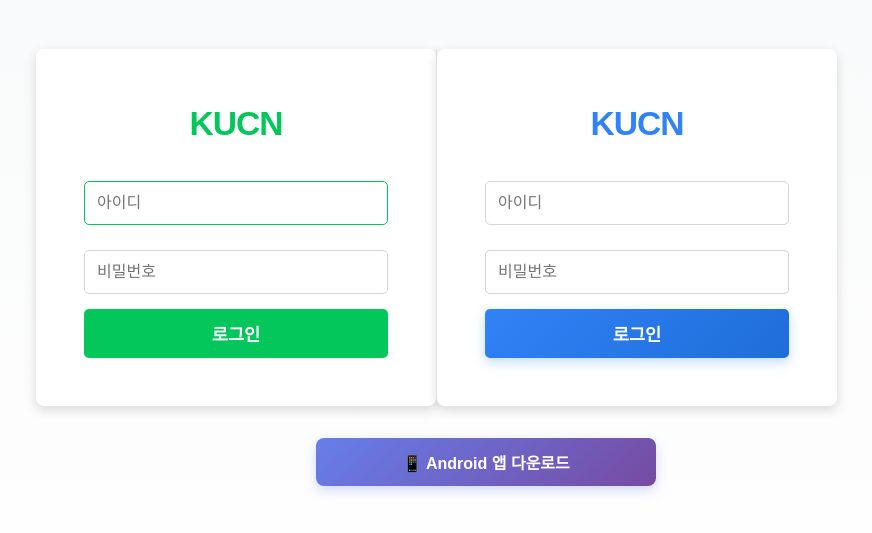
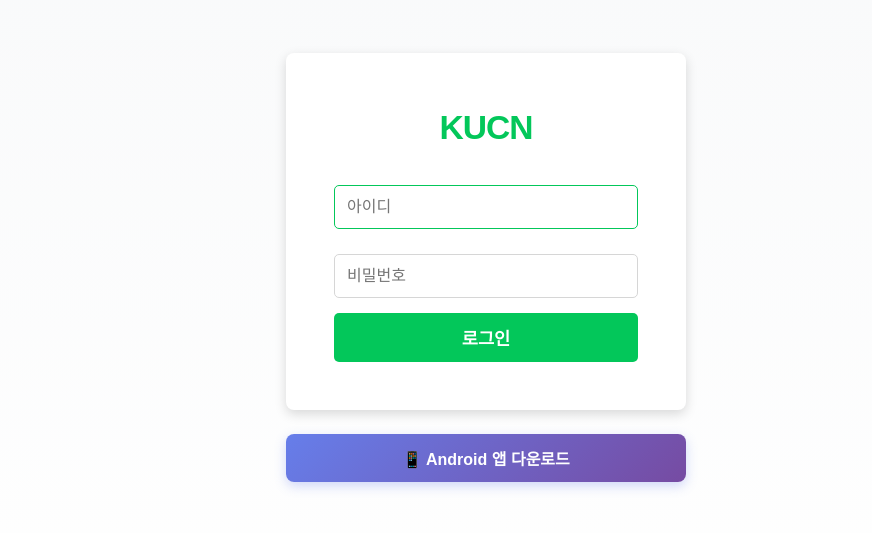
Before and after one commit to kby920909/KUCN, a React (Vite) app in the folder frontend/: page / in a window 1280 px wide. Shown: the part 133-666 px from the top of the page, without its empty margins (154-1026 px from the left). Built offline with nearby package versions, Linux system fonts and the light colour scheme.

Commit message:
APK download as KUCN.apk, move button below login, fix layout

```diff
--- a/frontend/src/components/LoginForm.css
+++ b/frontend/src/components/LoginForm.css
@@ -18,15 +18,6 @@
   gap: 0;
 }
 
-/* 로그인 두 개 + 구분선을 하나의 행으로 */
-.login-forms-row {
-  display: flex;
-  flex-direction: column;
-  align-items: center;
-  width: 100%;
-  gap: 0;
-}
-
 .login-box {
   width: 100%;
   max-width: 340px;
@@ -35,41 +26,6 @@
   box-shadow: 0 4px 12px rgba(0, 0, 0, 0.15);
   border-radius: 8px;
   text-align: center;
-}
-
-.login-divider {
-  margin: 30px 0;
-  position: relative;
-  width: 100%;
-  max-width: 340px;
-  height: 1px;
-  background: #e0e0e0;
-}
-
-.login-box-toss {
-  margin-top: 0;
-}
-
-.toss-logo {
-  margin-bottom: 28px;
-}
-
-.toss-logo span {
-  font-size: 2.1rem;
-  font-weight: bold;
-  color: #3182f6;
-  letter-spacing: -1px;
-}
-
-.toss-login-btn {
-  background: linear-gradient(135deg, #3182f6 0%, #1e6dd9 100%) !important;
-  box-shadow: 0 4px 12px rgba(49, 130, 246, 0.3) !important;
-}
-
-.toss-login-btn:hover:not(:disabled) {
-  background: linear-gradient(135deg, #1e6dd9 0%, #1557b8 100%) !important;
-  box-shadow: 0 6px 16px rgba(49, 130, 246, 0.4) !important;
-  transform: translateY(-2px);
 }
 
 .naver-logo {
@@ -124,12 +80,13 @@
   margin: 0 0 10px 0;
 }
 
-/* APK 다운로드 섹션 - 로그인 아래 */
+/* APK 다운로드 - 로그인과 같은 너비 */
 .apk-download-section {
   width: 100%;
   max-width: 340px;
-  margin-top: 28px;
+  margin-top: 20px;
   flex-shrink: 0;
+  padding: 0;
 }
 
 .apk-download-btn {
@@ -166,11 +123,6 @@
 
 /* 모바일 터치 최적화 */
 @media (max-width: 768px) {
-  .apk-download-section {
-    max-width: 100%;
-    padding: 0 16px;
-  }
-
   .apk-download-btn {
     min-height: 48px;
     padding: 14px 20px;
@@ -208,38 +160,16 @@
   text-decoration: underline;
 }
 
-/* 반응형 - PC: 로그인 두 개 나란히, 그 아래 APK 버튼 */
+/* PC 반응형 */
 @media (min-width: 769px) {
-  .login-container {
-    max-width: 900px;
-  }
-
-  .login-forms-row {
-    flex-direction: row;
-    align-items: stretch;
-    gap: 0;
-    max-width: 100%;
-  }
-
   .login-box {
     max-width: 380px;
     padding: 48px 40px 40px;
-    flex: 1;
-  }
-
-  .login-divider {
-    margin: 0;
-    width: 1px;
-    height: auto;
-    min-height: 280px;
-    max-width: 1px;
-    flex-shrink: 0;
-    background: #e0e0e0;
-    align-self: stretch;
   }
 
   .apk-download-section {
-    margin-top: 32px;
+    max-width: 380px;
+    margin-top: 24px;
   }
 }
 
@@ -248,16 +178,20 @@
     max-width: 400px;
     padding: 56px 48px 48px;
   }
+
+  .apk-download-section {
+    max-width: 400px;
+  }
 }
 
 @media (min-width: 1400px) {
-  .login-container {
-    max-width: 1000px;
+  .login-box {
+    max-width: 420px;
+    padding: 64px 56px 56px;
   }
 
-  .login-box {
-    max-width: 440px;
-    padding: 64px 56px 56px;
+  .apk-download-section {
+    max-width: 420px;
   }
 }
 
@@ -267,31 +201,17 @@
     padding: 20px 16px;
   }
 
-  .login-forms-row {
-    flex-direction: column;
-  }
-
   .login-box {
     max-width: 340px;
     padding: 32px 24px 24px;
   }
 
-  .login-divider {
+  .apk-download-section {
+    margin-top: 20px;
     max-width: 340px;
-    margin: 24px 0;
-    height: 1px;
-    min-height: 1px;
-    width: 100%;
   }
 
-  .apk-download-section {
-    margin-top: 24px;
-    padding: 0 16px;
-    max-width: 100%;
-  }
-
-  .naver-logo span,
-  .toss-logo span {
+  .naver-logo span {
     font-size: 1.8rem;
   }
 }
--- a/frontend/src/components/LoginForm.tsx
+++ b/frontend/src/components/LoginForm.tsx
@@ -10,20 +10,12 @@ type Props = {
 export function LoginForm({ onSubmit, loading, errorMessage }: Props) {
   const [classicId, setClassicId] = useState('');
   const [classicPw, setClassicPw] = useState('');
-  const [tossId, setTossId] = useState('');
-  const [tossPw, setTossPw] = useState('');
   const [apkDownloading, setApkDownloading] = useState(false);
 
-  const handleClassicSubmit = (e: FormEvent) => {
+  const handleSubmit = (e: FormEvent) => {
     e.preventDefault();
     if (!classicId.trim() || !classicPw) return;
     onSubmit(classicId.trim(), classicPw, 'classic');
-  };
-
-  const handleTossSubmit = (e: FormEvent) => {
-    e.preventDefault();
-    if (!tossId.trim() || !tossPw) return;
-    onSubmit(tossId.trim(), tossPw, 'toss');
   };
 
   const apkUrl = `${window.location.origin}/app-debug.apk`;
@@ -53,9 +45,7 @@ export function LoginForm({ onSubmit, loading, errorMessage }: Props) {
   return (
     <div className="login-wrapper">
       <div className="login-container">
-        {/* 로그인 영역: 두 개 나란히(PC) / 세로(모바일) */}
-        <div className="login-forms-row">
-          <form className="login-box" onSubmit={handleClassicSubmit}>
+        <form className="login-box" onSubmit={handleSubmit}>
           <div className="naver-logo">
             <span>KUCN</span>
           </div>
@@ -84,38 +74,6 @@ export function LoginForm({ onSubmit, loading, errorMessage }: Props) {
           </button>
         </form>
 
-        <div className="login-divider"></div>
-
-        <form className="login-box login-box-toss" onSubmit={handleTossSubmit}>
-          <div className="toss-logo">
-            <span>KUCN</span>
-          </div>
-          <input
-            type="text"
-            placeholder="아이디"
-            value={tossId}
-            onChange={(e) => setTossId(e.target.value)}
-            required
-            disabled={loading}
-            autoComplete="username"
-          />
-          <input
-            type="password"
-            placeholder="비밀번호"
-            value={tossPw}
-            onChange={(e) => setTossPw(e.target.value)}
-            required
-            disabled={loading}
-            autoComplete="current-password"
-          />
-          {errorMessage && <p className="error-msg">{errorMessage}</p>}
-          <button type="submit" className="toss-login-btn" disabled={loading}>
-            {loading ? '로그인 중...' : '로그인'}
-          </button>
-        </form>
-        </div>
-
-        {/* Android APK 다운로드 - 로그인 아래 */}
         <div className="apk-download-section">
           <button
             type="button"
```
